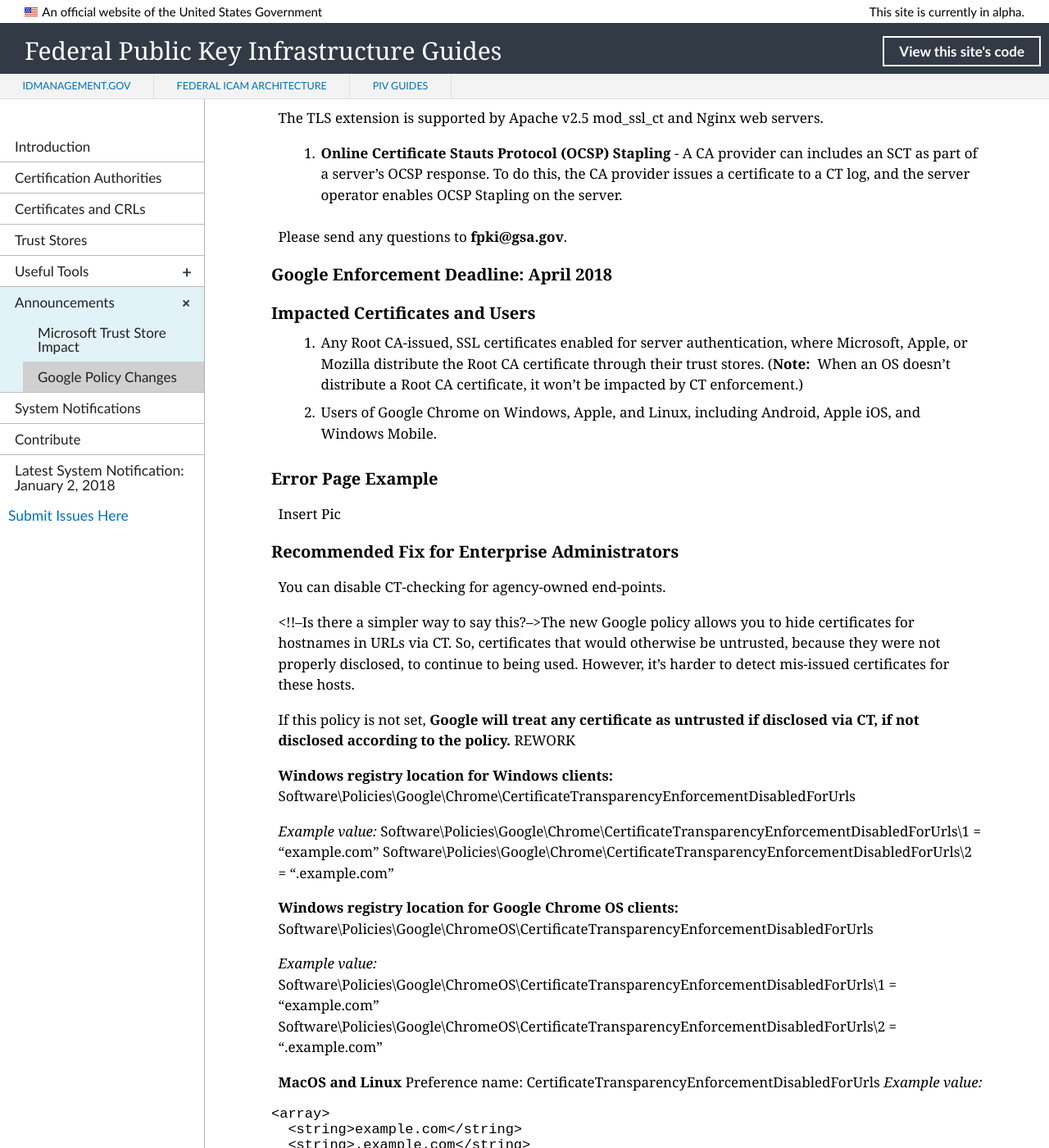
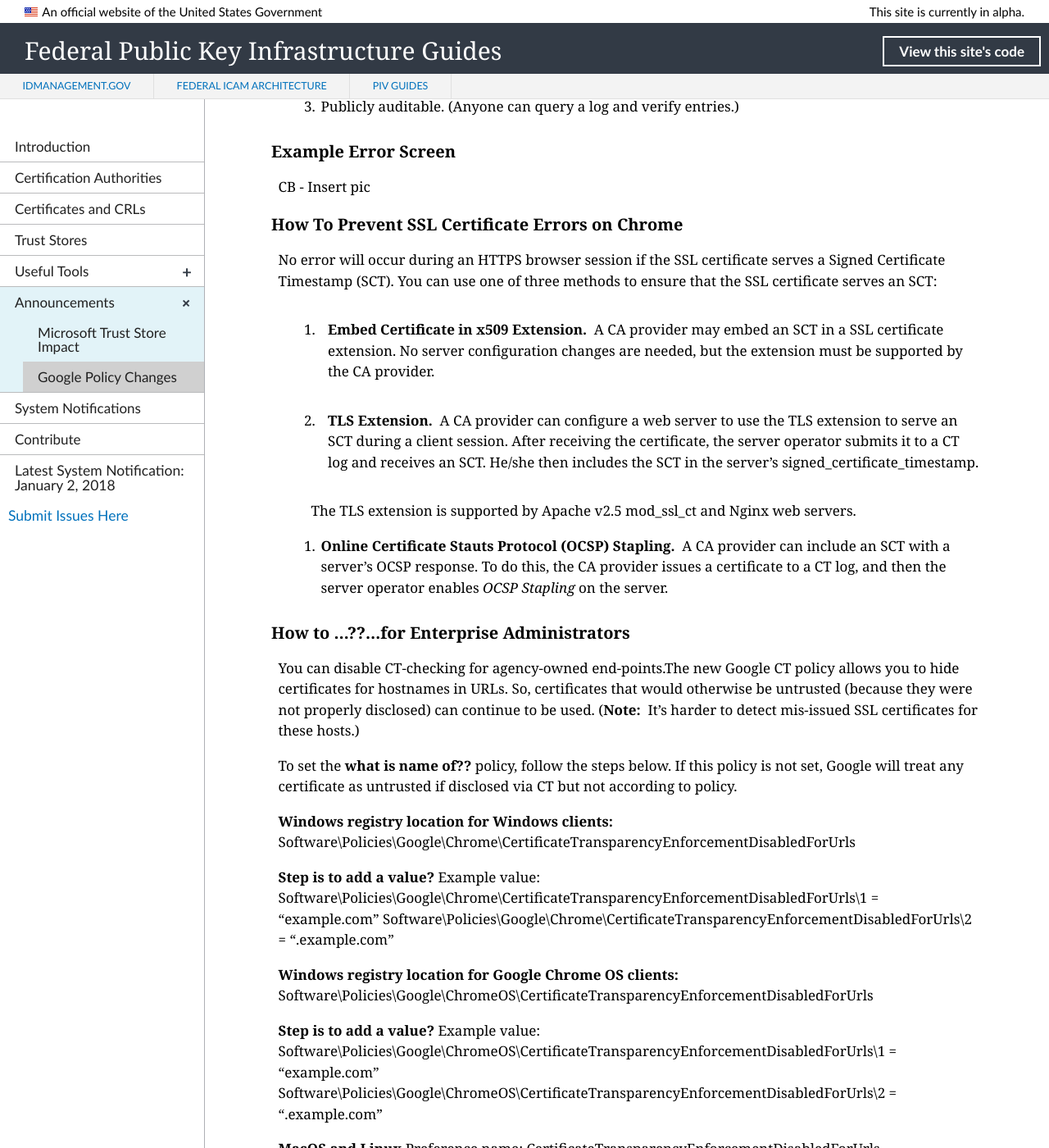
Before and after one commit to GSA/fpki-guides, a Jekyll site: the page built from _announcements/02_google_ct.md, in a window 1280 px wide and 1400 px high, scrolled down 1183 px. Shown: the whole window at 82% size. Built offline with Jekyll 4.4.1, drawn with Linux system fonts in a browser that asks for light colours; nearby versions of some CDN libraries; library files that are not in the unit come from our copies; some of the changed text lies outside the part shown.

Commit message:
Update 02_google_ct.md
Editorial, structure, comments

````diff
--- a/_announcements/02_google_ct.md
+++ b/_announcements/02_google_ct.md
@@ -8,69 +8,73 @@
  description: In April 2018, Google will begin enforcing Certificate Transparency (CT) in Chrome for all SSL certificates enabled for server authentication. These certificates must validate to a Root Certification Authority (CA) certificate in the Microsoft, Apple, or Mozilla trust stores.
 ---
 
-In April 2018, Google will begin enforcing Certificate Transparency (CT) in Chrome for all SSL certificates enabled for server authentication. These certificates must validate to a Root Certification Authority (CA) certificate in the Microsoft, Apple, or Linux<!--Below Linux is mentioned, not Mozilla??--> trust stores.
+In April 2018, Google will begin enforcing Certificate Transparency (CT) in Chrome for all SSL certificates. These certificates must validate to a Root Certification Authority (CA) certificate in either the Microsoft, Apple, or Linux trust store. If an SSL certificate doesn't appear in a CT log, then Chrome<!--Chrome or web server?--> will return an error. Options to prevent these errors are given below.
 
-{% include alert-info.html content="CT is an open framework that allows website owners and browser operators to monitor and log public SSL certificates, detect issuance/mis-issuance, and identify rogue CAs." %}
+{% include alert-info.html content="CT is an open framework that allows website owners and browser operators to monitor and log SSL certificates, detect issuance/mis-issuance, and identify rogue CAs." %}
 
-CT works like this:&nbsp;&nsp;when a CT log submits a certificate<!--submits it to what, where?-->, it receives a serial number (called a Signed Certificate Timestamp [SCT]). (The CA provider may also embed an SCT in a certificate when submitting it.)
+### Purpose of Google's New CT Policy
+The purpose of Google's new CT policy is to:<sup>[1](#1)</sup>
+1. Make it difficult for a CA to issue an SSL certificate without its being visible to a domain owner.
+2. Allow any CA or domain owner to identify mistakenly or maliciously issued certificates.
+3. Protect users (as much as possible) from being duped by mistakenly or maliciously issued certificates.
+
+### Impacted Users and Certificates
+1. Google Chrome users of Windows, Apple, and Linux, Android, Apple iOS, and Windows Mobile.
+2. Any Root CA-issued, SSL certificate enabled for server authentication, where Microsoft, Apple, or Linux distribute its Root CA certificate through its trust store.
+> **Note:**&nbsp;&nbsp;When an OS doesn't distribute a Root CA certificate, it won't be impacted by CT enforcement.
+
+Please send any questions about these Google policy changes to **fpki@gsa.gov**.
+
+### FAQs
+
+### What are CT Logs?
 
 CT logs are:
 1. Append-only&mdash;issuers cannot delete, modify, or retroactively insert an entry into a log.
 2. Cryptographically secure using Merkle Tree Hashes to prevent tampering and misbehavior.
-3. Publicly auditable. (Anyone can query a log and verify entries.) <!--Is "legitimate" necessary?-->
+3. Publicly auditable. (Anyone can query a log and verify entries.)
 
-Google is enforcing this new policy to:<sup>[1](#1)</sup>
-1. Make it difficult for a CA to issue SSL certificates without their being visible to a domain owner.
-2. Allow any domain owner or CA to identify mistakenly or maliciously issued certificates.
-3. Protect users (as much as possible) from being duped by mistakenly or maliciously issued certificates.
+### Example Error Screen
 
-Google Chrome will validate an SSL certificate if an HTTPS browser session serves an SCT. You can use one of three methods:<!--Can't follow this-->
+CB - Insert pic
 
-1. **Certificate Embedding in x509 Extension** - A CA provider may embed an SCT in a SSL certificate extension. No server configuration changes are needed, but the extension must be supported by the CA provider.
+### How To Prevent SSL Certificate Errors on Chrome
+<!--Or are the errors generated by the web server?-->
+No error will occur during an HTTPS browser session if the SSL certificate serves a Signed Certificate Timestamp (SCT). You can use one of three methods to ensure that the SSL certificate serves an SCT:
 
-2. **TLS Extension** - You can configure a web server to use a TLS extension to deliver an SCT during a client session. After receiving the certificate, the server operator submits it to a CT log and receives an SCT. He/she then includes the SCT in the server's signed_certificate_timestamp.
+1. **Embed Certificate in x509 Extension.**&nbsp;&nbsp;A CA provider may embed an SCT in a SSL certificate extension. No server configuration changes are needed, but the extension must be supported by the CA provider. <!--is this EKU for server authentication?  Which specific extension(s)? -->
 
-The TLS extension is supported by Apache v2.5 mod_ssl_ct and Nginx web servers. <!--How does this relate to Windows, Apple, Linux users?-->
+2. **TLS Extension.**&nbsp;&nbsp;A CA provider can configure a web server to use the TLS extension to serve an SCT during a client session. After receiving the certificate, the server operator submits it to a CT log and receives an SCT. He/she then includes the SCT in the server's signed_certificate_timestamp.
 
-3. **Online Certificate Stauts Protocol (OCSP) Stapling** - A CA provider can includes an SCT as part of a server's OCSP response. To do this, the CA provider issues a certificate to a CT log, and the server operator enables OCSP Stapling on the server.
+>The TLS extension is supported by Apache v2.5 mod_ssl_ct and Nginx web servers.
 
-Please send any questions to **fpki@gsa.gov**.
+3. **Online Certificate Stauts Protocol (OCSP) Stapling.**&nbsp;&nbsp;A CA provider can include an SCT with a server's OCSP response. To do this, the CA provider issues a certificate to a CT log, and then the server operator enables _OCSP Stapling_ on the server.
 
-### Google Enforcement Deadline: April 2018
+### How to ...??...for Enterprise Administrators<!--What does the fix allow the admin to do? Is this a "policy," per next para?-->
+You can disable CT-checking for agency-owned end-points.<!--Couldn't follow this dicussion easily. Below, what is policy that needs to be set? Does this relate to above 3 options or does this relate to SSL certificates issued by an agency's local CA?-->The new Google CT policy <!--Correct?-->allows you to hide certificates for hostnames in URLs. So, certificates that would otherwise be untrusted (because they were not properly disclosed) can continue to be used. (**Note:**&nbsp;&nbsp;It's harder to detect mis-issued SSL certificates for these hosts.)
 
-### Impacted Certificates and Users
-1. Any Root CA-issued, SSL certificates enabled for server authentication, where Microsoft, Apple, or Mozilla distribute the Root CA certificate through their trust stores. (**Note:**&nbsp;&nbsp;When an OS doesn't distribute a Root CA certificate, it won't be impacted by CT enforcement.)
-2. Users of Google Chrome on Windows, Apple, and Linux, including Android, Apple iOS, and Windows Mobile.
+To set the **what is name of??** policy, follow the steps below. If this policy is not set, Google will treat any certificate as untrusted if disclosed via CT but not according to policy.<!--Can't follow this in relation to previous paragraph.-->
 
-### Error Page Example
-
-Insert Pic
-
-### Recommended Fix for Enterprise Administrators
-You can disable CT-checking for agency-owned end-points.
-
-<!!--Is there a simpler way to say this?-->The new Google policy <!--Correct?-->allows you to hide certificates for hostnames in URLs via CT. So, certificates that would otherwise be untrusted, because they were not properly disclosed, to continue to being used. However, it's harder to detect mis-issued certificates for these hosts.
-
-If this policy is not set<!--What is being set?-->, **Google will treat any certificate as untrusted if disclosed via CT, if not disclosed according to the policy.**  REWORK
-
+<!--Below looks like steps to take for the different OSs. Correct?-->
 
 **Windows registry location for Windows clients:**
 Software\Policies\Google\Chrome\CertificateTransparencyEnforcementDisabledForUrls
 
-_Example value:_
+**Step is to add a value?**  Example value:
 Software\Policies\Google\Chrome\CertificateTransparencyEnforcementDisabledForUrls\1 = "example.com"
 Software\Policies\Google\Chrome\CertificateTransparencyEnforcementDisabledForUrls\2 = ".example.com"
 
 **Windows registry location for Google Chrome OS clients:**
 Software\Policies\Google\ChromeOS\CertificateTransparencyEnforcementDisabledForUrls
 
-_Example value:_
+**Step is to add a value?** Example value:
 Software\Policies\Google\ChromeOS\CertificateTransparencyEnforcementDisabledForUrls\1 = "example.com"
 Software\Policies\Google\ChromeOS\CertificateTransparencyEnforcementDisabledForUrls\2 = ".example.com"
 
 **MacOS and Linux**
 Preference name: CertificateTransparencyEnforcementDisabledForUrls
-_Example value:_
+
+**Step is to add a value?** Example value:
 
 ```
 <array>
@@ -81,7 +85,8 @@
 
 **Android**
 Restriction name: CertificateTransparencyEnforcementDisabledForUrls
-Example value: example.com **or** .example.com
+
+**Step is to add a value?** _Example value:_ example.com **or** .example.com
 
 ### Frequently Asked Questions
 1. Will Google's use of CT impact my agency's internal, Root CA-issued server authentication certificates?
````
